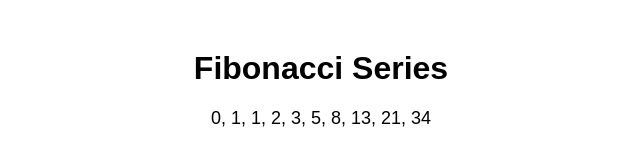
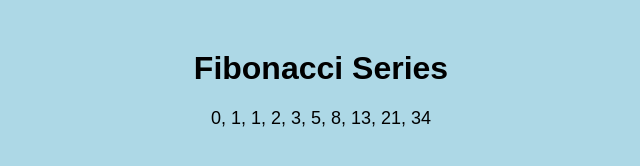
Before and after one commit to DavidChennaiPP/Fibonacci, a plain HTML site: page index.html in a window 1280 px wide. Shown: the whole page, without its empty margins (319-959 px from the left). Drawn offline with Linux system fonts and the light colour scheme.

Commit message:
second commit

```diff
--- a/style.css
+++ b/style.css
@@ -1,18 +1,24 @@
 body {
   text-align: center;
   font-family: Arial, sans-serif;
+  background-color: lightblue;
 }
 
 h1 {
   margin-top: 50px;
 }
 
+#inputNumber {
+  margin-top: 20px;
+  padding: 5px;
+}
+
 #fibonacci {
   font-size: 18px;
   margin-top: 20px;
   display: flex;
-  flex-wrap: wrap;
-  justify-content: center;
+  flex-direction: column; /* Change the flex-direction to column */
+  align-items: center; /* Center align the items */
 }
 
 .fib-number {
```
